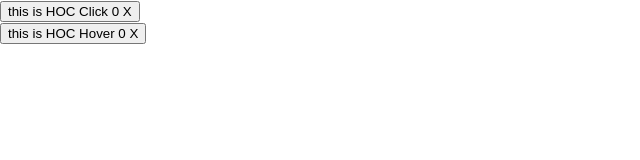
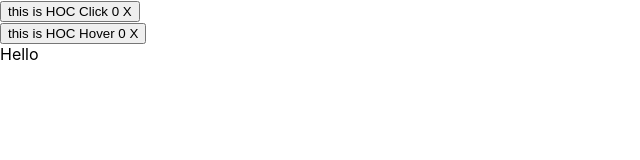
Before and after one commit to Steve246/react-js-http, a React (Create React App) app: page / in a window 1280 px wide. Shown: the top 160 px of the page, without its empty margins (0-640 px from the left). Built offline with nearby package versions, Linux system fonts and the light colour scheme.

Commit message:
[ADD] Hello, with, and update app.js

```diff
--- a/src/App.js
+++ b/src/App.js
@@ -2,12 +2,14 @@ import logo from "./logo.svg";
 import "./App.css";
 import ClickCounter from "./components/ClickCounter";
 import HoverCounter from "./components/HoverCounter";
+import HelloComponent from "./components/HelloComponent";
 
 function App() {
   return (
     <div>
       <ClickCounter />
       <HoverCounter />
+      <HelloComponent />
     </div>
   );
 }
--- /dev/null
+++ b/src/components/HelloComponent.js
@@ -0,0 +1,7 @@
+import WithText from "./WithText";
+
+const HelloComponent = () => {
+  return <span> Hello </span>;
+};
+
+export default WithText(HelloComponent);
--- /dev/null
+++ b/src/components/WithText.js
@@ -0,0 +1,12 @@
+import { Component } from "react";
+
+const WithText = (WrappedComponent) => {
+  class HOC extends Component {
+    render() {
+      return <WrappedComponent />;
+    }
+  }
+  return HOC;
+};
+
+export default WithText;
```
